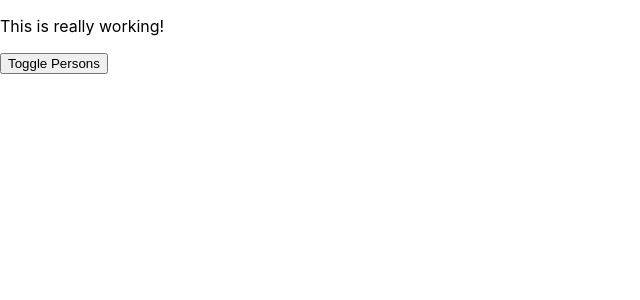
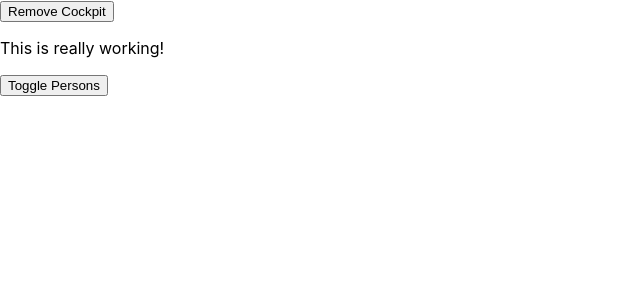
Before and after one commit to micah-rose/burger-builder-rematch, a React app: page / in a window 1280 px wide. Shown: the top 300 px of the page, without its empty margins (0-640 px from the left). Built offline with nearby package versions, Linux system fonts and the light colour scheme.

Commit message:
More practice with useEffect and clean up work.

```diff
--- a/src/components/Cockpit/Cockpit.js
+++ b/src/components/Cockpit/Cockpit.js
@@ -5,9 +5,19 @@ const Cockpit = (props) => {
     useEffect(() => {
         console.log("CockpitJS use effect");
         setTimeout(() => {
-            alert("Saved data to cloud!");
-        }, 1000)
+            console.log("SAVED DATA TO CLOUD");
+        }, 1000);
+        return () => {
+            console.log("CockpitJS clean up work in useEffect");
+        }
     }, [])
+
+    useEffect(() => {
+    console.log("CockpitJS 2nd use effect");
+    return () => {
+        console.log("CockpitJS clean up work in 2nd useEffect");
+    }
+ })
 
     const assignedClasses = [];
     let btnClass = '';
--- a/src/components/Persons/Persons.js
+++ b/src/components/Persons/Persons.js
@@ -22,6 +22,10 @@ class Persons extends Component {
         console.log(snapshot);
     }
 
+    componentWillUnmount() {
+        console.log("{PersonsJS component will unmount");
+    }
+
 
   render(){
     console.log("PersonsJS rendering...");
--- a/src/containers/App.js
+++ b/src/containers/App.js
@@ -16,7 +16,8 @@ state = {
     { id: "c3", name: "Steph", age: 26}
   ],
   otherState: "some other value",
-  showPersons: false
+  showPersons: false,
+  showCockpit: true
 }
 
 static getDerivedStateFromProps(props, state){
@@ -98,10 +99,15 @@ deletePersonHandler = (personIndex) => {
 
   return (
     <div className={classes.App}>
+    <button
+    onClick={() => {this.setState({showCockpit: false})}}>
+      Remove Cockpit</button>
+      {this.state.showCockpit ? (
         <Cockpit
         showPersons={this.state.showPersons}
         clicked = {this.togglePersonsHandler}
         persons={this.state.persons}/>
+      ) : null}
         {personCards}
     </div>
   );
```
